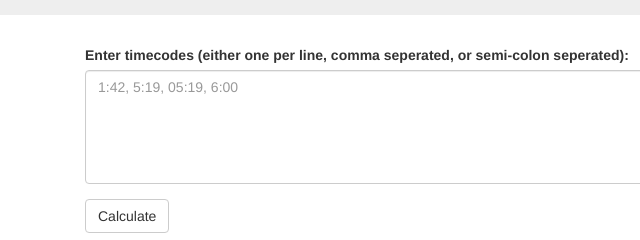
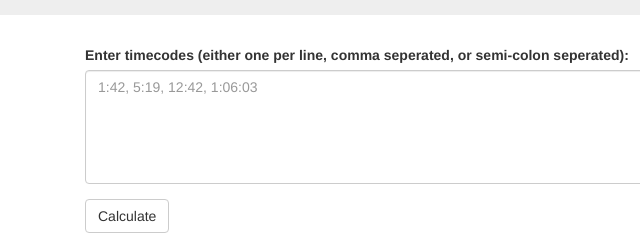
Before and after one commit to jamescroft/Timecode-Calculator, a plain HTML site: page index.html in a window 1280 px wide. Shown: the part 225-465 px from the top of the page, 0-640 px from the left. Drawn offline with nearby package versions, Linux system fonts and the light colour scheme; files that its build step writes are made by us from their sources.

Commit message:
changed input example

```diff
--- a/index.html
+++ b/index.html
@@ -57,7 +57,7 @@
         <div class="col-sm-8">
             <div class="form-group">
                 <label for="comment">Enter timecodes (either one per line, comma seperated, or semi-colon seperated):</label>
-                <textarea class="form-control" rows="5" id="textarea-timecodes" placeholder="1:42, 5:19, 05:19, 6:00"></textarea>
+                <textarea class="form-control" rows="5" id="textarea-timecodes" placeholder="1:42, 5:19, 12:42, 1:06:03"></textarea>
             </div>
             <div class="form-group">
                 <button class="btn btn-default" id="calculate">Calculate</button>
```
